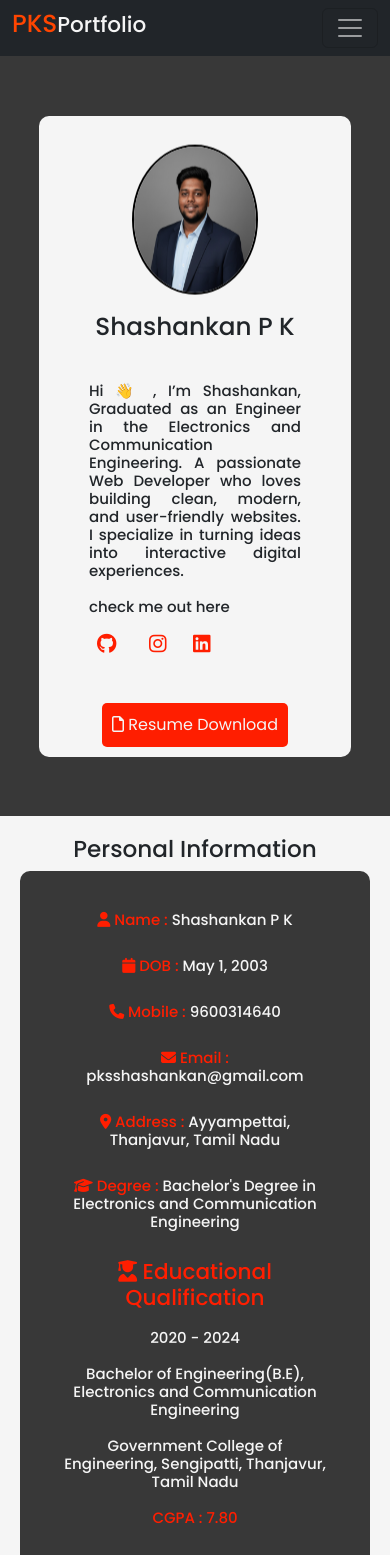
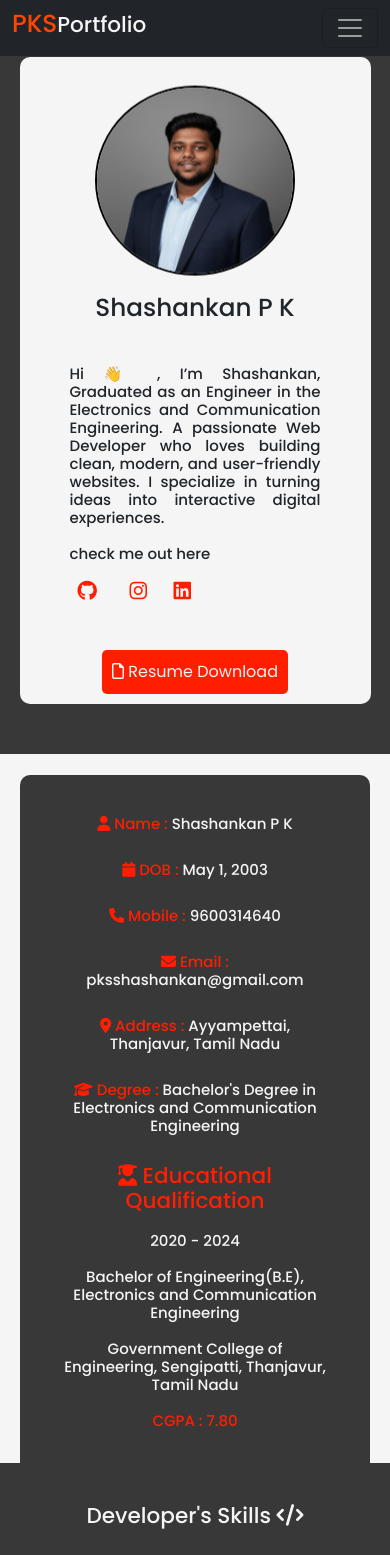
Before and after one commit to Shashankan-PKS/Shashankan-Portfolio, a React (Vite) app: page / in a window 390 px wide. Shown: the top 1555 px of the page. Built offline with nearby package versions, Linux system fonts and the light colour scheme.

Commit message:
adjustment height

```diff
--- a/src/home/Home.css
+++ b/src/home/Home.css
@@ -10,9 +10,9 @@
 }
 
 .container{
-    margin-top: 50px;
     text-align: center;
     justify-content: center;
+    place-items: center;
     background: whitesmoke;
     padding: 10px;
     border-radius: 10px;
@@ -25,7 +25,7 @@
     grid-template-columns: repeat(2, 1fr);
 }
 .profilepicture img{
-    width: 40%;
+    width: 280px;
     height: 250px;
     border-radius: 50%;
     border: 2px solid black;
@@ -65,19 +65,22 @@
     text-decoration: none;
     color: whitesmoke;
 }
-@media(max-width:1020px){
+@media(max-width:1200px){
     .profilepicture img{
-        width: 70%;
+        width: 55%;
         height: 250px;
     }
 }
-@media(max-width:900px){
+@media(max-width:1020px){
     .profilepicture img{
-        width: 70%;
+        width: 250px;
         height: 250px;
     }
 }
 @media(max-width:768px){
+    .content{
+        height: fit-content;
+    }
     .profile{
         grid-template-columns: repeat(1, 1fr);
     }
@@ -88,7 +91,7 @@
 }
 @media(max-width:578px){
     .container{
-        width: 80%;
+        width: 90%;
     }
     .personalskills h5{
         font-size: 15px;
@@ -99,14 +102,14 @@
 }
 @media(max-width:530px){
     .profilepicture img{
-        width: 80%;
+        width: 200px;
     }
 
 }
 @media(max-width:450px){
     .profilepicture img{
-        width: 50%;
-        height: 150px;
+        width: 200px;
+        height: 190px;
     }
 
 
--- a/src/personalInfo/Info.css
+++ b/src/personalInfo/Info.css
@@ -1,8 +1,14 @@
-.infocontent{
+.info{
     text-align: center;
     padding: 20px;
     background: whitesmoke;
-    padding-bottom: 50px;
+    height: fit-content;
+}
+.infocontent{
+    display: flex;
+    align-items: center;
+    justify-content: center;
+    height: 75vh;
 }
 .infocontainer{
     background-color: rgb(56, 56, 56);
--- a/src/personalInfo/Info.jsx
+++ b/src/personalInfo/Info.jsx
@@ -3,8 +3,9 @@ import './Info.css'
 function Info(){
     return(
         <>
+            <div className="info">
+                <h3>Personal Information</h3>
                 <div className="infocontent">
-                <h3>Personal Information</h3>
                     <div className="infocontainer">
                         <div className="information">
                             <h5><span><i class="fa-solid fa-user"></i> Name : </span>Shashankan P K</h5>
@@ -25,8 +26,7 @@ function Info(){
                         </div>
                     </div>
                 </div>
-
-
+            </div>
         </>
     )
 }
```
Lines whose indentation alone changed are shown as unchanged.
